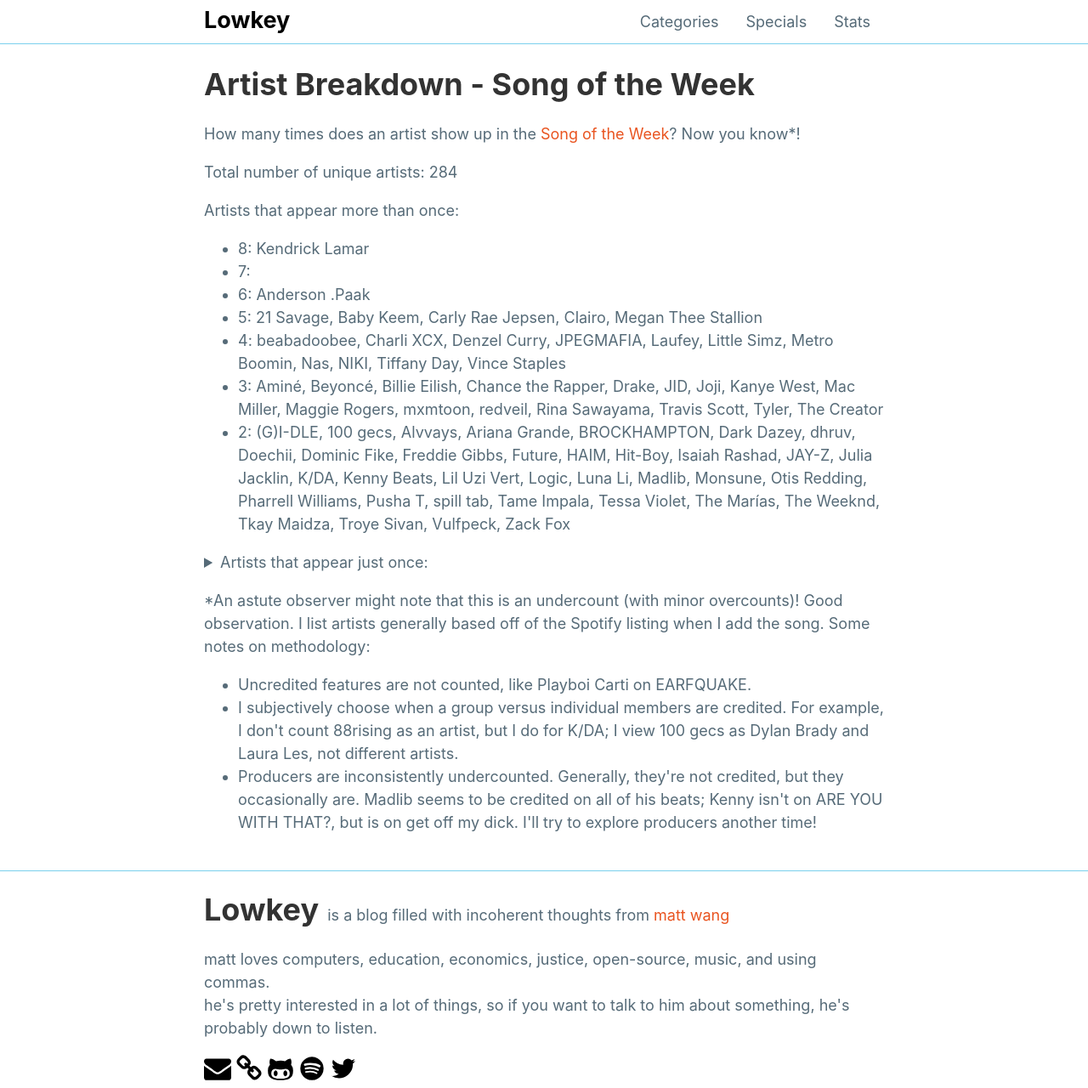
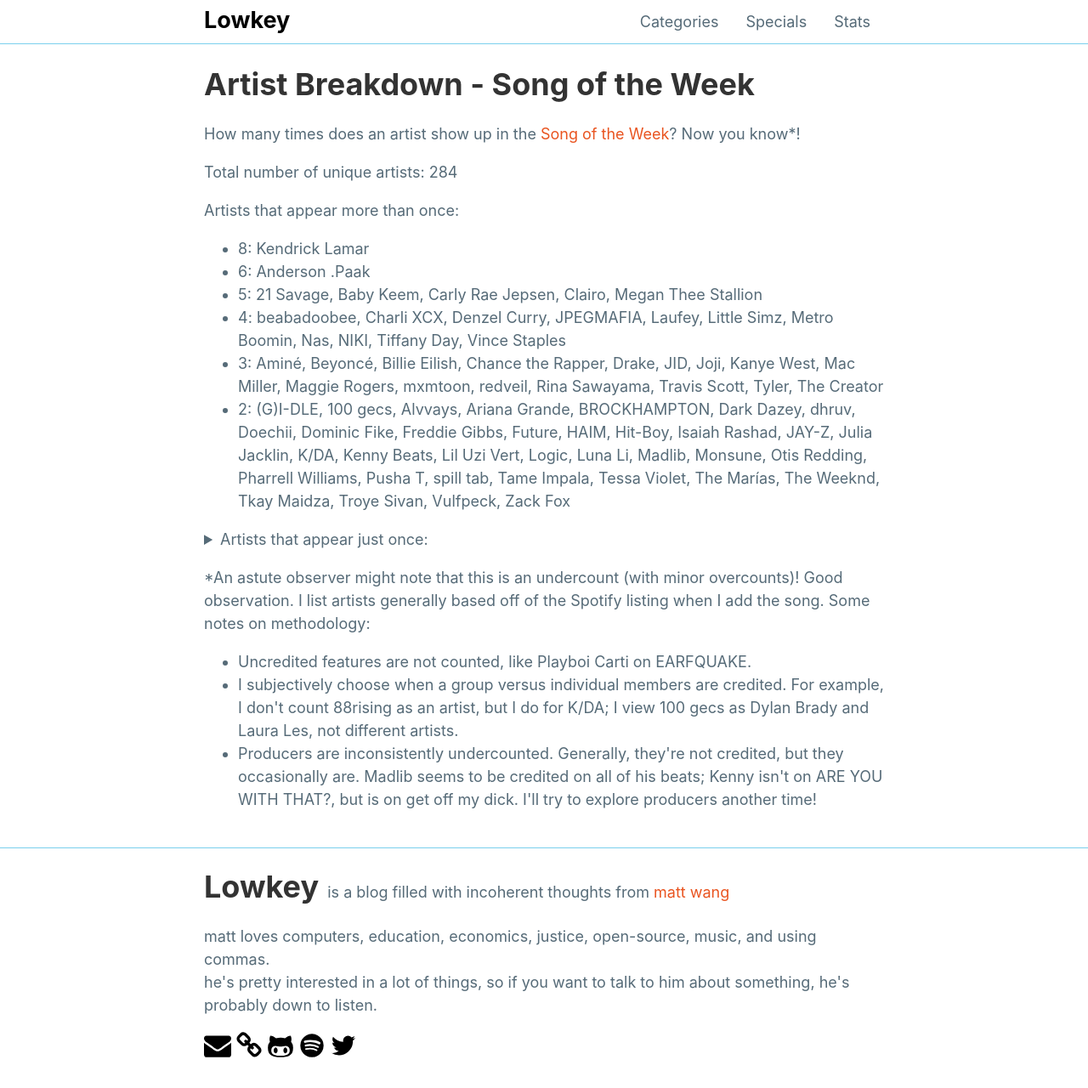
Before and after one commit to mattxwang/lowkey, a Jekyll site: the page built from stats/sotw-artists.html, in a window 1280 px wide and 1280 px high. Shown: the whole window at 85% size. Built offline with Jekyll 4.4.1, drawn with Linux system fonts in a browser that asks for light colours.

Commit message:
Fix empty SOTW artists

```diff
--- a/stats/sotw-artists.html
+++ b/stats/sotw-artists.html
@@ -5,7 +5,8 @@
 ---
 
 <p>
-  How many times does an artist show up in the <a href="{{site.baseurl}}/stats/song-of-the-week.html">Song of the Week</a>? Now you know*!
+  How many times does an artist show up in the <a href="{{site.baseurl}}/stats/song-of-the-week.html">Song of the
+    Week</a>? Now you know*!
 </p>
 
 <p>
@@ -16,7 +17,10 @@
   Artists that appear more than once:
 <ul>
   {% for i in (2..page.top_artist) reversed %}
-    <li>{{ i | pluralize: 'time', 'times' }}: {{ page.artist_count[i] | sort_natural | join: ", " }}</li>
+  {% assign num_artists = page.artist_count[i] | size %}
+  {% if num_artists > 0 %}
+  <li>{{ i }}: {{ page.artist_count[i] | sort_natural | join: ", " }}</li>
+  {% endif %}
   {% endfor %}
 </ul>
 </p>
@@ -33,11 +37,15 @@
 </details>
 
 <p>
-  *An astute observer might note that this is an undercount (with minor overcounts)! Good observation. I list artists generally based off of the Spotify listing when I add the song. Some notes on methodology:
+  *An astute observer might note that this is an undercount (with minor overcounts)! Good observation. I list artists
+  generally based off of the Spotify listing when I add the song. Some notes on methodology:
 
 <ul>
   <li>Uncredited features are not counted, like Playboi Carti on EARFQUAKE.</li>
-    <li>I subjectively choose when a group versus individual members are credited. For example, I don't count 88rising as an artist, but I do for K/DA; I view 100 gecs as Dylan Brady and Laura Les, not different artists.</li>
-    <li>Producers are inconsistently undercounted. Generally, they're not credited, but they occasionally are. Madlib seems to be credited on all of his beats; Kenny isn't on ARE YOU WITH THAT?, but is on get off my dick. I'll try to explore producers another time!</li>
+  <li>I subjectively choose when a group versus individual members are credited. For example, I don't count 88rising as
+    an artist, but I do for K/DA; I view 100 gecs as Dylan Brady and Laura Les, not different artists.</li>
+  <li>Producers are inconsistently undercounted. Generally, they're not credited, but they occasionally are. Madlib
+    seems to be credited on all of his beats; Kenny isn't on ARE YOU WITH THAT?, but is on get off my dick. I'll try to
+    explore producers another time!</li>
 </ul>
 </p>
```
Lines whose indentation alone changed are shown as unchanged.
